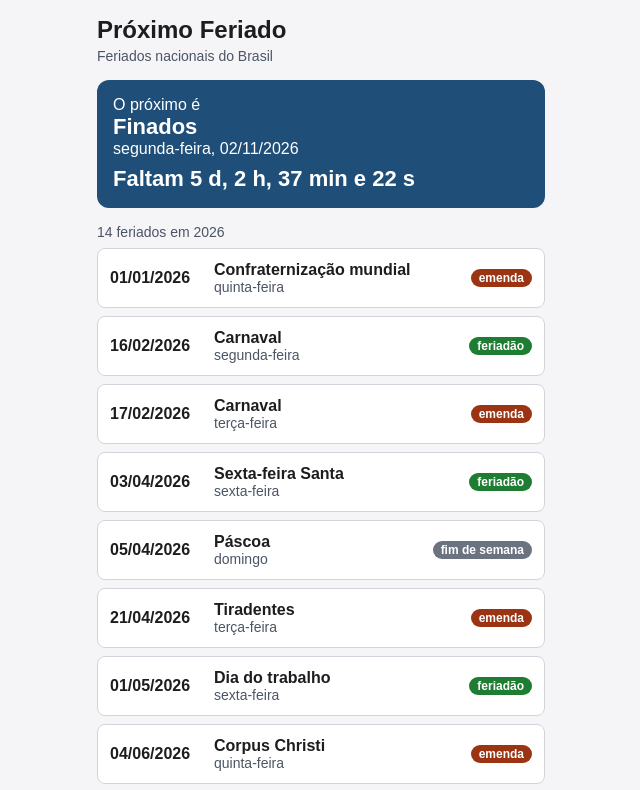
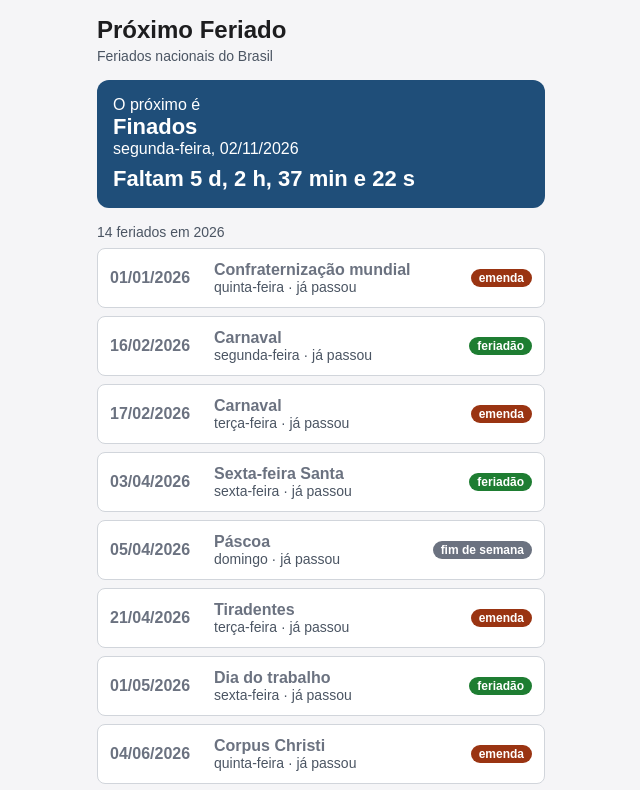
Before and after one commit to rafaelcpalhano-blip/03-feriados, a React (Vite) app: page / in a window 1280 px wide. Shown: the top 790 px of the page, without its empty margins (319-959 px from the left). Built offline with nearby package versions, Linux system fonts and the light colour scheme.

Commit message:
refactor: enhance holiday card to indicate past holidays

```diff
--- a/src/components/HolidayCard/holiday-card.css
+++ b/src/components/HolidayCard/holiday-card.css
@@ -51,3 +51,8 @@
   background-color: #9a3412;
 }
 /* FINAL DA LISTA DE FERIADO */
+
+.holiday-list {
+  display: flex;
+  flex-direction: column;
+}
--- a/src/components/HolidayCard/index.jsx
+++ b/src/components/HolidayCard/index.jsx
@@ -1,29 +1,41 @@
-import "./holiday-card.css"
+import "./holiday-card.css";
 
+const openedAt = new Date();
 
-export default function HolidayCard({ date, name, weekday}) {
-    const day = new Date(`${date}T00:00:00`)
+export default function Holidaycard({ date, name, weekday }) {
+  const day = new Date(`${date}T00:00:00`);
 
-    const formattedDate = day.toLocaleDateString("pt-BR")
+  const formattedDate = day.toLocaleDateString("pt-BR");
 
-    const isLongWeekend = weekday =="segunda-feira" || weekday == "sexta-feira";
-    const isWeekend = weekday =="sábado" || weekday == "domingo";
-    const isBridge = weekday =="terça-feira" || weekday == "quinta-feira";
+  // console.log(day.toLocaleDateString("pt-BR"));
+
+  const isLongWeekend = weekday == "segunda-feira" || weekday == "sexta-feira";
+  const isWeekend = weekday == "sábado" || weekday == "domingo";
+  const isBridge = weekday == "terça-feira" || weekday == "quinta-feira";
+
+  // console.log(isLongWeekend);
+
+  const holidayDate = new Date(`${date}T23:59:59`);
+
+  // console.log(holidayDate);
+
+  const isPast = holidayDate < openedAt;
+  //console.log(openedAt);
 
   return (
-     <article className='holiday-card'>
-            <p className='holiday-date'>{formattedDate}</p>
+    <article className={isPast ? "holiday-card past" : "holiday-card"}>
+      <p className="holiday-date">{formattedDate}</p>
 
-            <div className='holiday-info'>
-              <h2>{name}</h2>
-              <p>{weekday}</p>
-            </div>
+      <div className="holiday-info">
+        <h2>{name}</h2>
+        <p>
+          {weekday} {isPast && "· já passou"}
+        </p>
+      </div>
 
-            {isLongWeekend && <span className='tag long-weekend'>feriadão</span>}
-            {isWeekend && <span className='tag weekend'>fim de semana</span>}
-            {isBridge && <span className='tag bridge'>emenda</span>}
-
-
-            </article>
-  )
+      {isLongWeekend && <span className="tag long-weekend">feriadão</span>}
+      {isWeekend && <span className="tag weekend">fim de semana</span>}
+      {isBridge && <span className="tag bridge">emenda</span>}
+    </article>
+  );
 }
```
